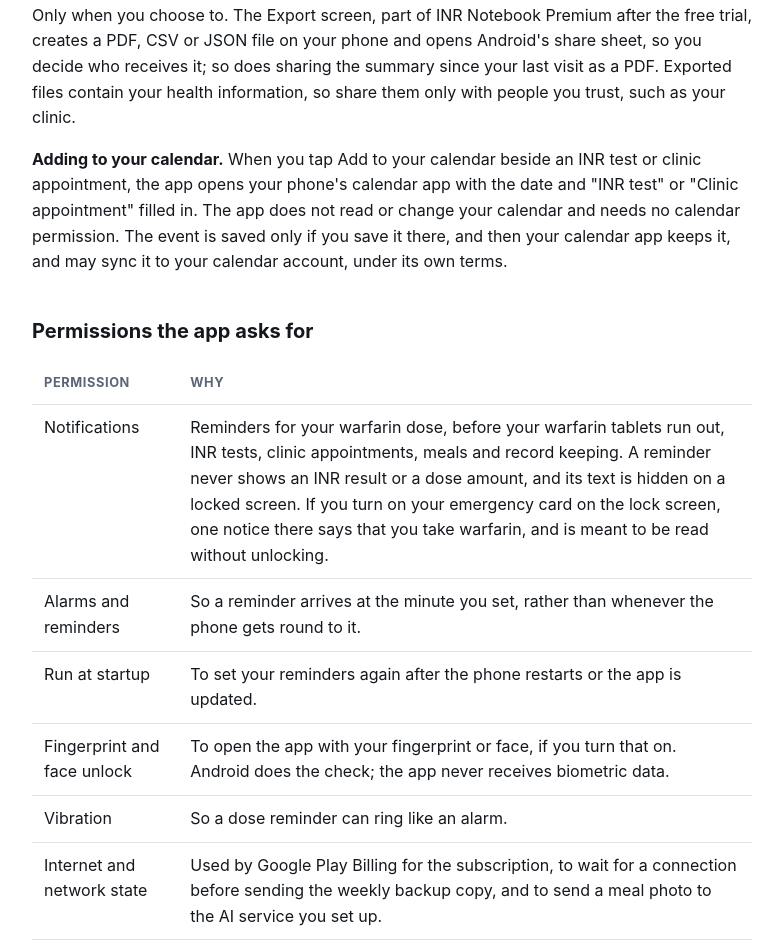
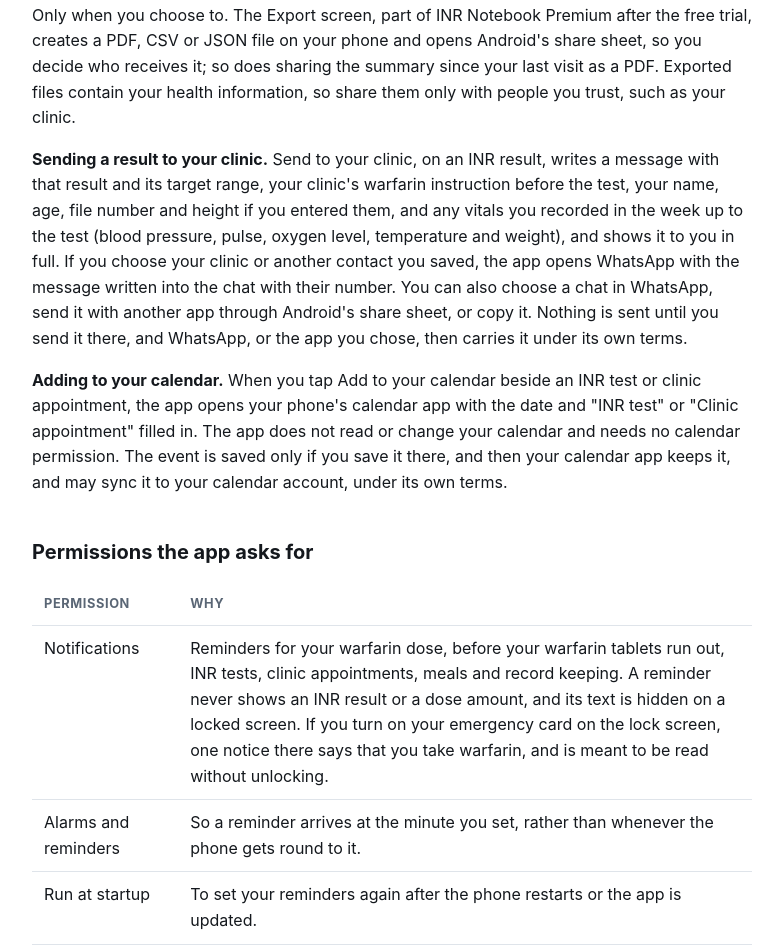
Before and after one commit to njerucyrus/inr-notebook-privacy, a plain HTML site: page index.html in a window 1280 px wide. Shown: the part 3108-4055 px from the top of the page, without its empty margins (248-1031 px from the left). Drawn offline with Linux system fonts and the light colour scheme.

Commit message:
Say what sending a result to the clinic includes, in the privacy policy
Send to your clinic, on an INR result, writes a message with the result and
its target, the clinic's warfarin instruction before the test, the patient's
name, age, file number and height if entered, and the vitals from the week up
to the test, shown in full first. It goes only when the patient sends it from
WhatsApp or another app they choose. The terms are unchanged.

Co-Authored-By: Claude Opus 5.5 <noreply@anthropic.com>

```diff
--- a/index.html
+++ b/index.html
@@ -48,6 +48,7 @@
 <p>Nothing else. The app contains no analytics, crash reporting or advertising code, and the published app writes no logs.</p>
 <h2>Sharing your records</h2>
 <p>Only when you choose to. The Export screen, part of INR Notebook Premium after the free trial, creates a PDF, CSV or JSON file on your phone and opens Android's share sheet, so you decide who receives it; so does sharing the summary since your last visit as a PDF. Exported files contain your health information, so share them only with people you trust, such as your clinic.</p>
+<p><strong>Sending a result to your clinic.</strong> Send to your clinic, on an INR result, writes a message with that result and its target range, your clinic's warfarin instruction before the test, your name, age, file number and height if you entered them, and any vitals you recorded in the week up to the test (blood pressure, pulse, oxygen level, temperature and weight), and shows it to you in full. If you choose your clinic or another contact you saved, the app opens WhatsApp with the message written into the chat with their number. You can also choose a chat in WhatsApp, send it with another app through Android's share sheet, or copy it. Nothing is sent until you send it there, and WhatsApp, or the app you chose, then carries it under its own terms.</p>
 <p><strong>Adding to your calendar.</strong> When you tap Add to your calendar beside an INR test or clinic appointment, the app opens your phone's calendar app with the date and "INR test" or "Clinic appointment" filled in. The app does not read or change your calendar and needs no calendar permission. The event is saved only if you save it there, and then your calendar app keeps it, and may sync it to your calendar account, under its own terms.</p>
 <h2>Permissions the app asks for</h2>
 <table><thead><tr><th>Permission</th><th>Why</th></tr></thead><tbody>
```
